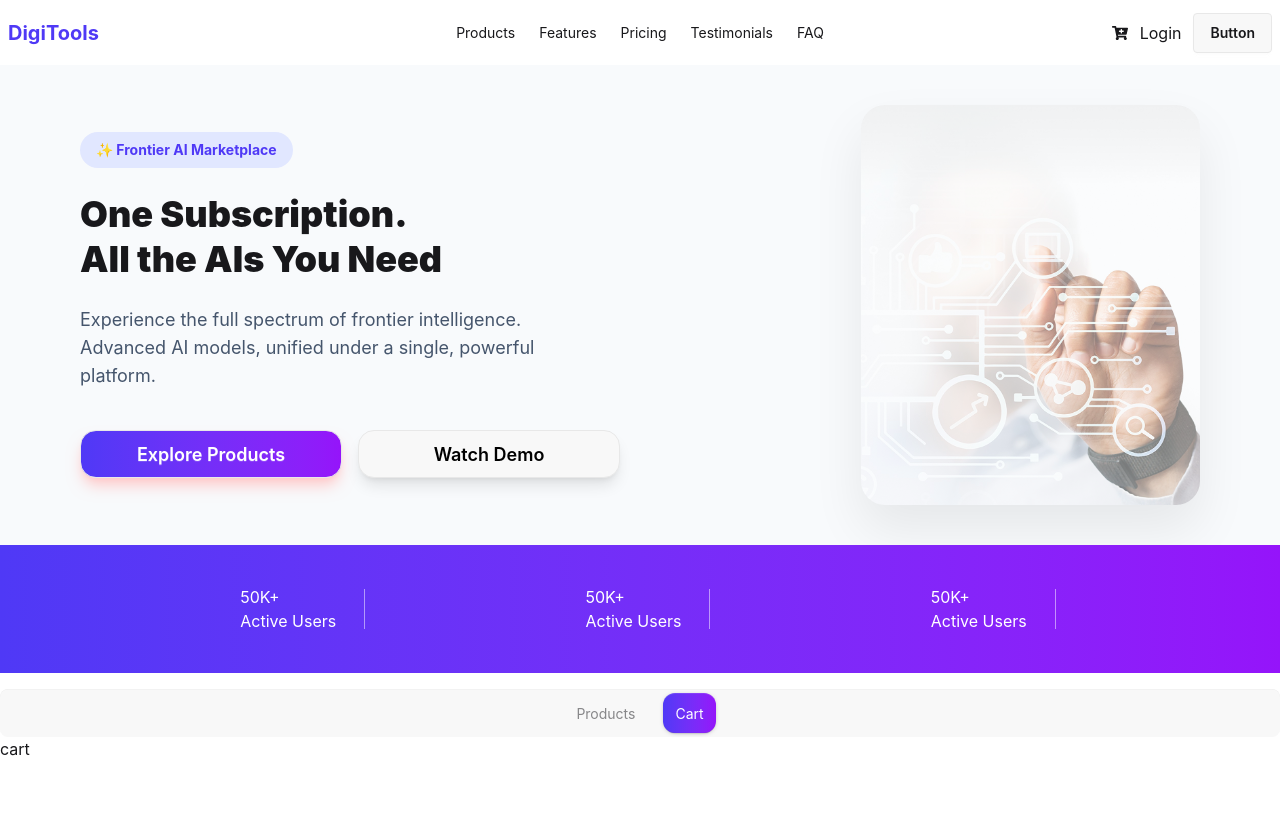
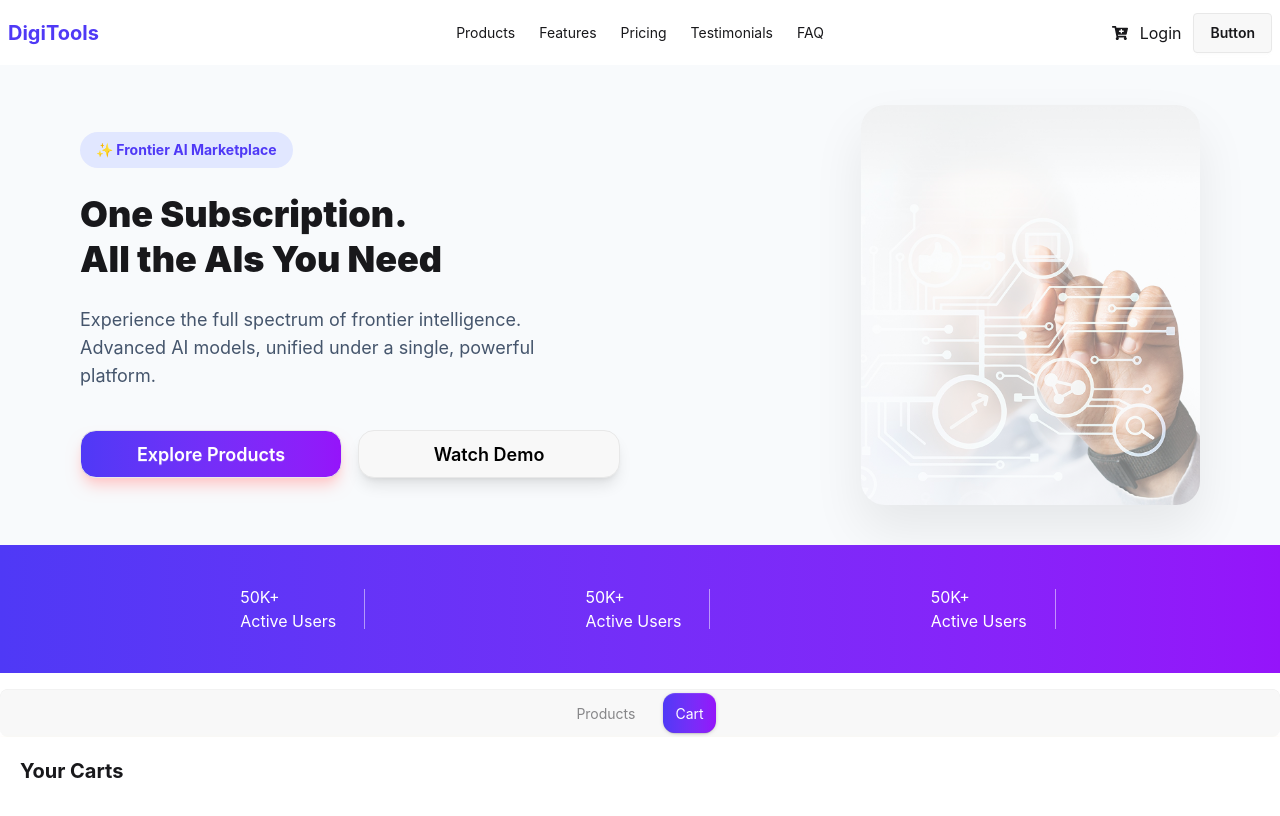
Before and after one commit to Shohan11369/digiTools-platform-assignment-06, a React (Vite) app: page / in a window 1280 px wide. Both pictures are taken after a click on the radio button "Cart". Shown: the top 816 px of the page. Built offline with nearby package versions, Linux system fonts and the light colour scheme.

Commit message:
now added carts function and almost done cart part

```diff
--- a/src/App.jsx
+++ b/src/App.jsx
@@ -18,6 +18,9 @@ function App() {
   // model & cart
 
   const [activeTab, setActiveTab] = useState("model");
+
+  const [carts, setCarts]= useState([])
+  // console.log(carts)
 
   return (
     <>
@@ -53,9 +56,9 @@ function App() {
         />
       </div>
       {activeTab === "model" ? (
-        <Models modelPromise={modelPromise} />
+        <Models modelPromise={modelPromise} carts={carts} setCarts={setCarts} />
       ) : (
-        <Cart />
+        <Cart  carts={carts}/>
       )}
     </>
   );
--- a/src/components/Cart/Cart.jsx
+++ b/src/components/Cart/Cart.jsx
@@ -1,11 +1,32 @@
-import React from 'react';
+import React from "react";
 
-const Cart = () => {
-    return (
-        <div>
-            cart
-        </div>
-    );
+const Cart = ({ carts }) => {
+  return (
+    <div className="p-5 shadow shadow-amber-50 ">
+      <h1 className="text-xl font-bold mb-6">Your Carts</h1>
+
+      <div className="mb-4 space-y-5 container mx-auto">
+        {carts.map((item) => (
+          <div key={item.id}>
+            <div className="flex justify-start items-center gap-4 border p-5 bg-gray-100">
+              <div>
+                <img
+                  className="w-10 h-20 object-contain"
+                  src={item.image}
+                  alt=""
+                />
+              </div>
+
+              <div className="space-y-2">
+                <h2 className="text-xl font-bold">{item.title}</h2>
+                <p className="text-xl">${item.price}</p>
+              </div>
+            </div>
+          </div>
+        ))}
+      </div>
+    </div>
+  );
 };
 
 export default Cart;
--- a/src/components/Models/ModelCard.jsx
+++ b/src/components/Models/ModelCard.jsx
@@ -1,10 +1,11 @@
 import React, { useState } from "react";
 import { FaCheck } from "react-icons/fa";
-const ModelCard = ({ model, ind }) => {
+const ModelCard = ({ model, ind, carts, setCarts }) => {
   const [isBuy, setIsBuy] = useState(false);
 
   const handleButton = () => {
     setIsBuy(true);
+    setCarts([...carts, model])
   };
 
   return (
--- a/src/components/Models/Models.jsx
+++ b/src/components/Models/Models.jsx
@@ -2,7 +2,7 @@ import React, { use } from "react";
 
 import ModelCard from "./ModelCard";
 
-const Models = ({ modelPromise }) => {
+const Models = ({ modelPromise, carts, setCarts }) => {
   console.log(modelPromise);
   const models = use(modelPromise);
   return (
@@ -18,7 +18,7 @@ const Models = ({ modelPromise }) => {
       <div className="grid grid-cols-3 gap-5  mb-4">
         {models.map((model, ind) => (
 
-         <ModelCard key={ind} model={model}/>
+         <ModelCard key={ind} model={model} carts={carts} setCarts={setCarts} />
         ))}
       </div>
     </div>
```
